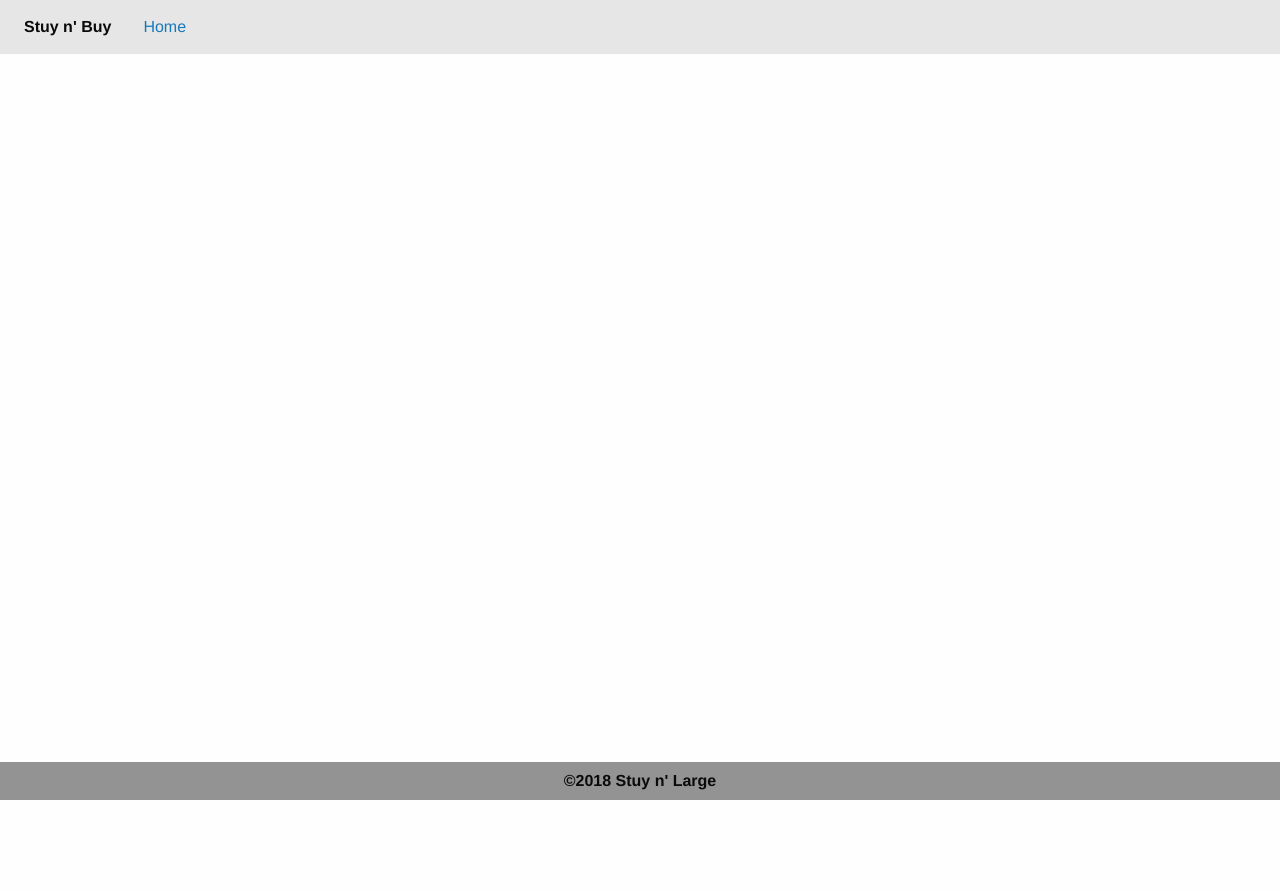
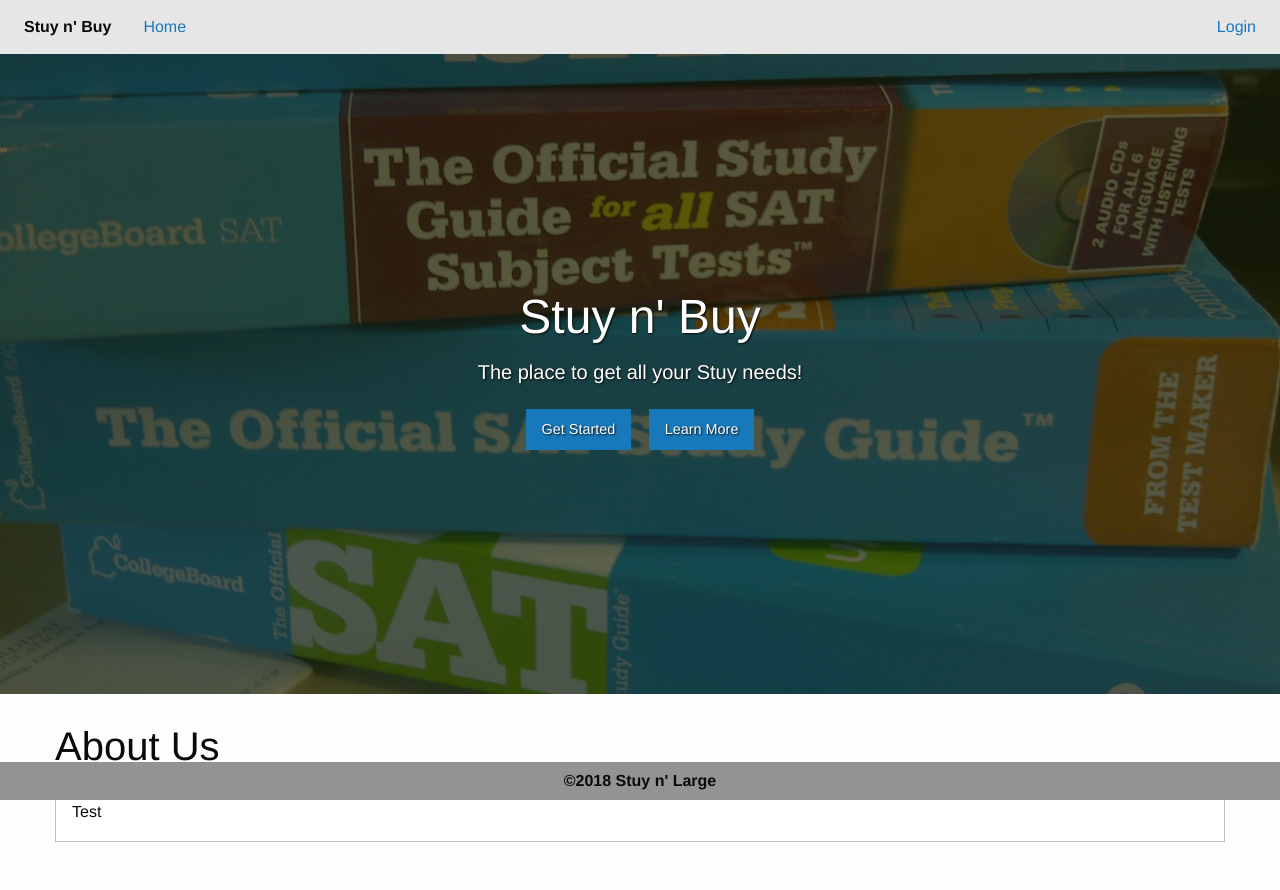
Before and after one commit to Hyhyme/Stuy-n-Large, a Flask app: page / in a window 1280 px wide. Before the commit the page ends 800 px from the top, so only its background shows below. Run offline with Flask 2, Linux system fonts and the light colour scheme; some libraries are stand-ins or nearby versions.

Commit message:
Add temporary public home page

```diff
--- a/main.py
+++ b/main.py
@@ -5,7 +5,15 @@
 @app.route('/')
 @app.route('/index')
 def index():
-    return render_template('base.html')
+    return render_template('index.html')
+
+@app.route('/create')
+def create():
+    return render_template('create.html')
+
+@app.route('/login')
+def login():
+    return render_template('login.html')
 
 if __name__ == '__main__':
     app.debug = True
--- a/static/css/app.css
+++ b/static/css/app.css
@@ -1,18 +1,6 @@
-/*
-.top-bar, .top-bar ul {
-    background-color: #d7e4f7;
-}
-*/
-
 .top-bar .input-group {
     margin-bottom: 0;
 }
-
-/*
-.top-bar .menu-text {
-
-}
-*/
 
 footer {
     background-color: #939393;
@@ -25,39 +13,35 @@
     margin-bottom: 2rem;
 }
 
-.responsive-embed iframe {
-    height: auto;
-    min-height: 20em;
+.hero-section {
+    background: url("../img/books.jpg") 50% no-repeat;
+    background-size: cover;
+    height: 80vh;
 }
 
-.responsive-embed {
-    padding-bottom: 20em;
-    margin-bottom: 0em;
+.hero-section .hero-section-text {
+    color: #fefefe;
+    text-shadow: 1px 1px 2px #0a0a0a;
 }
 
-.jumbotron {
-    position: absolute;
-    left: 50%;
-    top: 45%;
-
-    transform: translate(-50%, -55%);
-    -webkit-transform: translate(-50%, -55%);
-    -o-transform: translate(-50%, -55%);
-    -ms-transform: translate(-50%, -55%);
+.hero-section .hero-section-text a {
+    margin-top: 1em;
+    margin-left: 0.5em;
+    margin-right: 0.5em;
 }
 
-.jumbotron .callout {
-    border-radius: 2em;
+.layer {
+    background-color: rgba(26, 35, 9, 0.7);
+    width: 100%;
+    height: inherit;
+    text-align: center;
+    display: -webkit-flex;
+    display: -ms-flexbox;
+    display: flex;
+    -webkit-align-items: center;
+    -ms-flex-align: center;
+    align-items: center;
+    -webkit-justify-content: center;
+    -ms-flex-pack: center;
+    justify-content: center;
 }
-
-.button-no-margin {
-    margin: 0px;
-}
-
-.card img {
-    min-height: 200px;
-}
-
-#favorite-switch {
-    padding-top: 20%;
-}
--- a/templates/base.html
+++ b/templates/base.html
@@ -29,22 +29,7 @@
 
       <div class="top-bar-right">
         <ul class="menu">
-          {% if search_page %}
-          <form name="search" action="{{ url_for('results') }}" method="GET">
-            <div class="input-group">
-              <li><input type="search" class="input-group-field" name="search" placeholder="Find a college..."></li>
-              <div class="input-group-button">
-                <li><input type="submit" value="Search" class="button"></li>
-              </div>
-            </div>
-          </form>
-          {% endif %}
-        </ul>
-      </div>
-
-      <div class="top-bar-right">
-        <ul class="menu">
-
+          <li><a href="{{ url_for('login') }}">Login</a></li>
         </ul>
       </div>
 
@@ -64,12 +49,10 @@
     </section>
 
     <section class="main">
-      <div class="grid-container">
-        <!-- CONTENT -->
-        {% block content %}
+      <!-- CONTENT -->
+      {% block content %}
 
-        {% endblock %}
-      </div>
+      {% endblock %}
       {% block modals %}
 
       {% endblock %}
--- /dev/null
+++ b/templates/index.html
@@ -0,0 +1,33 @@
+{% extends "base.html" %}
+
+{% block title %}
+Stuy n' Buy
+{% endblock %}
+
+{% block content %}
+
+<div class="hero-section">
+  <div class="layer">
+    <div class="hero-section-text">
+      <h1>Stuy n' Buy</h1>
+      <h5>The place to get all your Stuy needs!</h5>
+      <a href="{{ url_for('create') }}" class="button">Get Started</a>
+      <a href="#about" class="button">Learn More</a>
+    </div>
+  </div>
+</div>
+<br>
+<div class="grid-container" id="about">
+  <div class="grid-x grid-padding-x">
+    <div class="large-12 cell">
+      <h2>About Us</h2>
+    </div>
+    <div class="large-12 cell">
+      <div class="callout">
+        <p>Test</p>
+      </div>
+    </div>
+  </div>
+</div>
+
+{% endblock %}
```
Also changed, not shown: utils/db.py (+12 -12 lines), static/img/books.jpeg (added), static/img/books.jpg (added).
